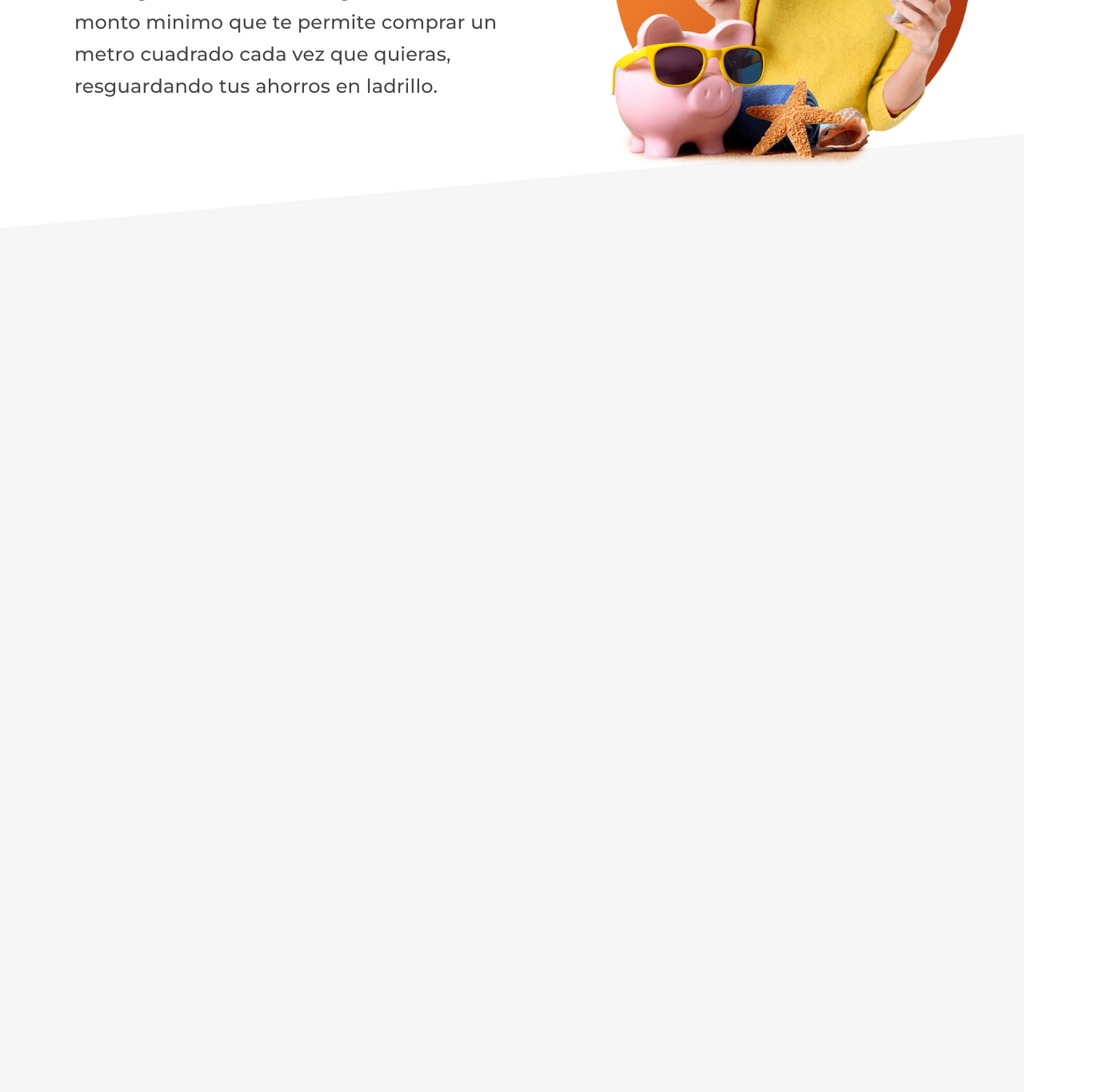
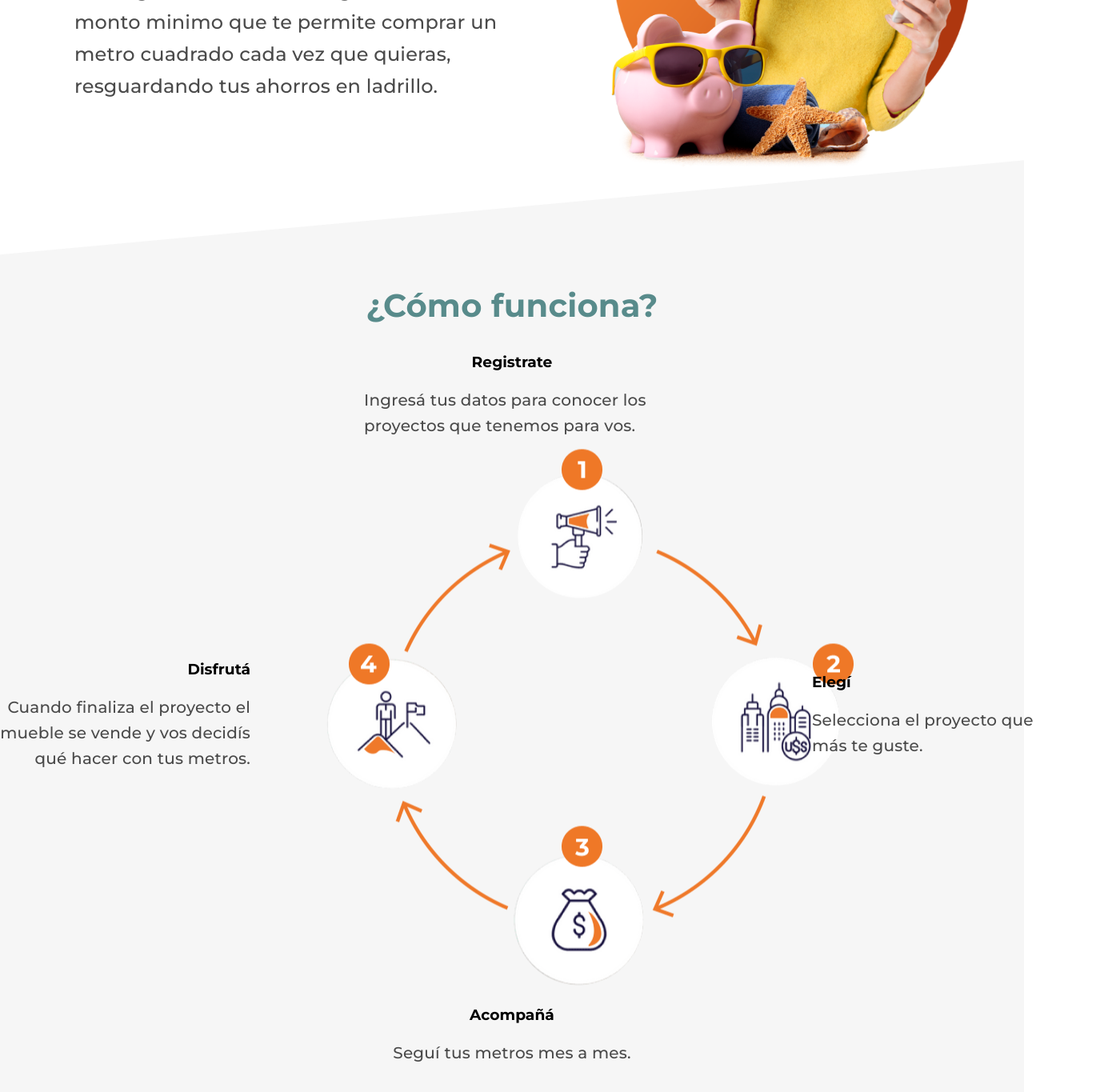
Before and after one commit to marcobaiad/metro-cubico, a Next.js app: page / in a window 1280 px wide. Shown: the part 2203-3568 px from the top of the page at 80% size, 1385 px wide, since content can reach past the window. Built offline with nearby package versions, Linux system fonts and the light colour scheme.

Commit message:
steps-section

```diff
--- a/components/ProposalSection/ProposalSection.module.css
+++ b/components/ProposalSection/ProposalSection.module.css
@@ -54,4 +54,5 @@
   margin-top: 181px;
   right: 0;
   max-width: 50%;
+  z-index: 2;
 }
--- a/components/StepsSection/StepsSection.module.css
+++ b/components/StepsSection/StepsSection.module.css
@@ -1,4 +1,72 @@
 .steps-section-wrapper {
   height: 1247px;
   background-image: url("../../public/background-steps.png");
+  position: relative;
 }
+
+.steps-section-title {
+  text-align: center;
+  padding-top: 181px;
+  font-weight: 700;
+  font-size: 40px;
+  line-height: 32px;
+  text-align: center;
+  letter-spacing: 0.2px;
+  color: #588b8b;
+}
+
+.steps-img-wrapper {
+  position: absolute;
+  top: 0;
+  left: 0;
+  transform: translateX(50%) translateY(50%);
+}
+
+.steps-text-wrapper {
+  display: grid;
+  place-items: center;
+  position: absolute;
+}
+
+.steps-container {
+  display: flex;
+  justify-content: center;
+  align-items: center;
+  width: 100%;
+  height: 100%;
+}
+
+.steps-text-wrapper div {
+  position: absolute;
+  width: 370px;
+}
+
+.steps-text-wrapper div p {
+  font-weight: 500;
+  font-size: 20px;
+  line-height: 32px;
+  letter-spacing: 0.2px;
+  color: #4a4a4a;
+}
+
+.first-step-text {
+  transform: translate(0rem, -35rem);
+}
+
+.first-step-text h3 {
+  text-align: center;
+}
+
+.second-step-text {
+  transform: translate(35rem, -10rem);
+}
+
+.third-step-text {
+  text-align: center;
+  transform: translate(0rem, 15rem);
+}
+
+.fourth-step-text {
+  text-align: right;
+  transform: translate(-32rem, -10rem);
+}
--- a/components/StepsSection/index.js
+++ b/components/StepsSection/index.js
@@ -1,6 +1,42 @@
+import Image from "next/image"
 import styles from "./StepsSection.module.css"
+import stepsIMG from "../../public/steps.png"
 
 const StepsSection = () => {
-  return <section className={styles["steps-section-wrapper"]}></section>
+  return (
+    <section className={styles["steps-section-wrapper"]}>
+      <h2 className={styles["steps-section-title"]}>¿Cómo funciona?</h2>
+      <div className={styles["steps-container"]}>
+        <div className={styles["steps-img-wrapper"]}>
+          <Image src={stepsIMG} alt="pasos para ser parte de metro a metro" />
+        </div>
+        <div className={styles["steps-text-wrapper"]}>
+          <div className={styles["first-step-text"]}>
+            <h3>Registrate</h3>
+            <p>
+              Ingresá tus datos para conocer los proyectos que tenemos para vos.
+            </p>
+          </div>
+          <div className={styles["second-step-text"]}>
+            <h3>Elegí</h3>
+            <p>
+              Selecciona el proyecto que <br /> más te guste.
+            </p>
+          </div>
+          <div className={styles["third-step-text"]}>
+            <h3>Acompañá</h3>
+            <p>Seguí tus metros mes a mes.</p>
+          </div>
+          <div className={styles["fourth-step-text"]}>
+            <h3>Disfrutá</h3>
+            <p>
+              Cuando finaliza el proyecto el inmueble se vende y vos decidís qué
+              hacer con tus metros.
+            </p>
+          </div>
+        </div>
+      </div>
+    </section>
+  )
 }
 export default StepsSection
```
Also changed, not shown: public/steps.png (added).
